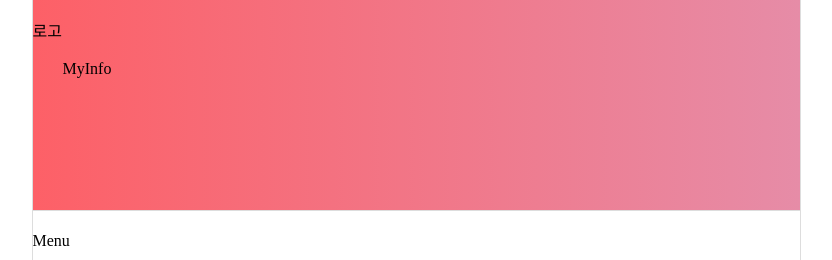
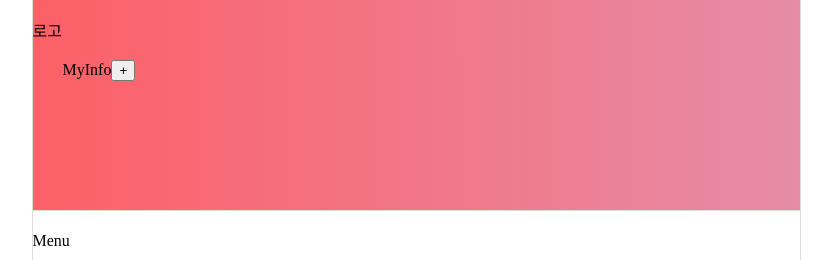
Before and after one commit to ellinahj/myBlogPro, a Next.js app: page /list/home in a window 1280 px wide. Shown: the top 260 px of the page, without its empty margins (224-1056 px from the left). Built offline with nearby package versions, Linux system fonts and the light colour scheme.

Commit message:
Add: Redux설정, 작동테스트

```diff
--- a/pages/_app.js
+++ b/pages/_app.js
@@ -1,6 +1,8 @@
 import React from 'react';
 import { createGlobalStyle } from 'styled-components';
 import App from 'next/app';
+import { Provider } from 'react-redux';
+import store from '../src/store';
 
 const GlobalStyle = createGlobalStyle`
    /* html{
@@ -20,6 +22,7 @@ const GlobalStyle = createGlobalStyle`
         list-style:none;
     };
 `;
+
 export default class MyApp extends App {
   static async getInitialProps({ Component, ctx }) {
     let pageProps = {};
@@ -35,7 +38,9 @@ export default class MyApp extends App {
     const { Component, pageProps } = this.props;
     return (
       <>
-        <Component {...pageProps} />
+        <Provider store={store}>
+          <Component {...pageProps} />
+        </Provider>
         <GlobalStyle />
       </>
     );
--- /dev/null
+++ b/src/actions/base/actionTypes.js
@@ -0,0 +1 @@
+export const INCREMENT = 'INCREMENT';
--- /dev/null
+++ b/src/actions/base/index.js
@@ -0,0 +1,9 @@
+import { INCREMENT } from './actionTypes';
+
+const increment = payload => {
+  return {
+    type: INCREMENT,
+    payload
+  };
+};
+export { increment };
--- a/src/components/list/MyInfo.js
+++ b/src/components/list/MyInfo.js
@@ -1,10 +1,20 @@
 import React from 'react';
 import styled from 'styled-components';
+import { useDispatch } from 'react-redux';
+import { increment } from '../../actions/base';
 
-export default function MyInfo() {
-  return <MyInfoWrap>MyInfo</MyInfoWrap>;
+function MyInfo() {
+  const dispatch = useDispatch();
+  return (
+    <MyInfoWrap>
+      MyInfo
+      <button type="button" onClick={() => dispatch(increment())}>
+        +
+      </button>
+    </MyInfoWrap>
+  );
 }
-
+export default MyInfo;
 const MyInfoWrap = styled.div`
   width: 100%;
   height: 210px;
--- a/src/components/list/MyList.js
+++ b/src/components/list/MyList.js
@@ -1,9 +1,11 @@
 import React, { useEffect, useState } from 'react';
 import styled, { css } from 'styled-components';
+import { useSelector } from 'react-redux';
 
-export default function MyList() {
+function MyList() {
+  const value = useSelector(state => state.counter.number);
   const [isSticky, setSticky] = useState(false);
-
+  console.log(value);
   const handleScroll = () => {
     if (window.pageYOffset >= 150) {
       setSticky(true);
@@ -21,11 +23,12 @@ export default function MyList() {
   return (
     <MyListWrap>
       <MenuWrap isSticky={isSticky}>Menu</MenuWrap>
-      <List>내용</List>
+      <List>내용{value}</List>
     </MyListWrap>
   );
 }
 
+export default MyList;
 const MyListWrap = styled.div`
   width: 100%;
   height: 100%;
--- /dev/null
+++ b/src/reducers/base/index.js
@@ -0,0 +1,17 @@
+import { INCREMENT } from '../../actions/base/actionTypes';
+
+export const initialState = {
+  number: 0
+};
+
+const counter = (state = initialState, action) => {
+  if (action.type === INCREMENT) {
+    return {
+      //   ...state,
+      number: state.number + 1
+    };
+  }
+  return state;
+};
+
+export default counter;
--- /dev/null
+++ b/src/store/index.js
@@ -0,0 +1,16 @@
+import { createStore, combineReducers } from 'redux';
+import { composeWithDevTools } from 'redux-devtools-extension';
+import counter, { initialState as counterInitialState } from '../reducers/base';
+
+const composeEnhancers = composeWithDevTools({ realtime: true, port: 3000 });
+const reducer = combineReducers({
+  counter
+});
+
+const initialState = {
+  counter: counterInitialState
+};
+
+const store = createStore(reducer, initialState, composeEnhancers());
+
+export default store;
```
Also changed, not shown: 2 other files (tests, documents, lock files or other folders).
